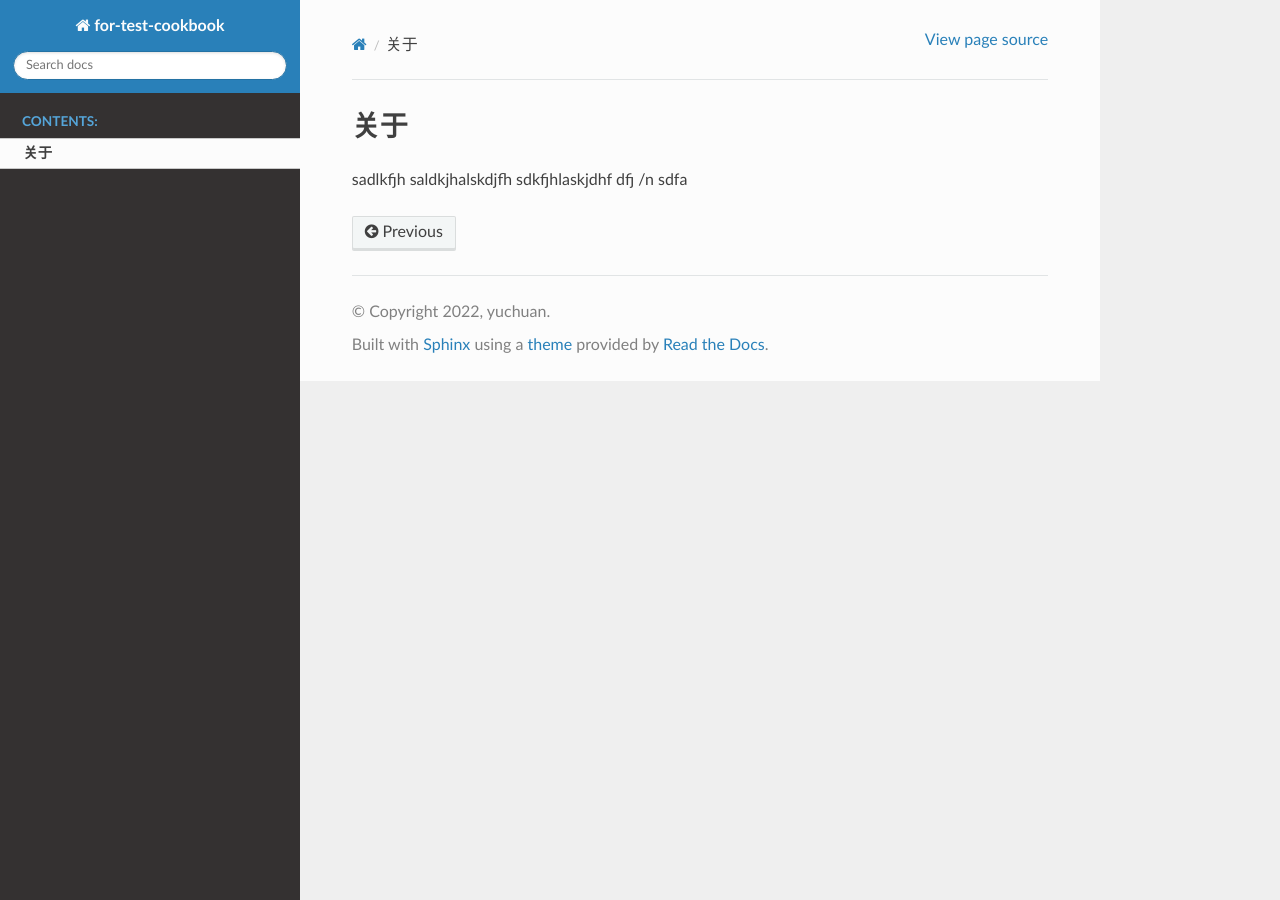
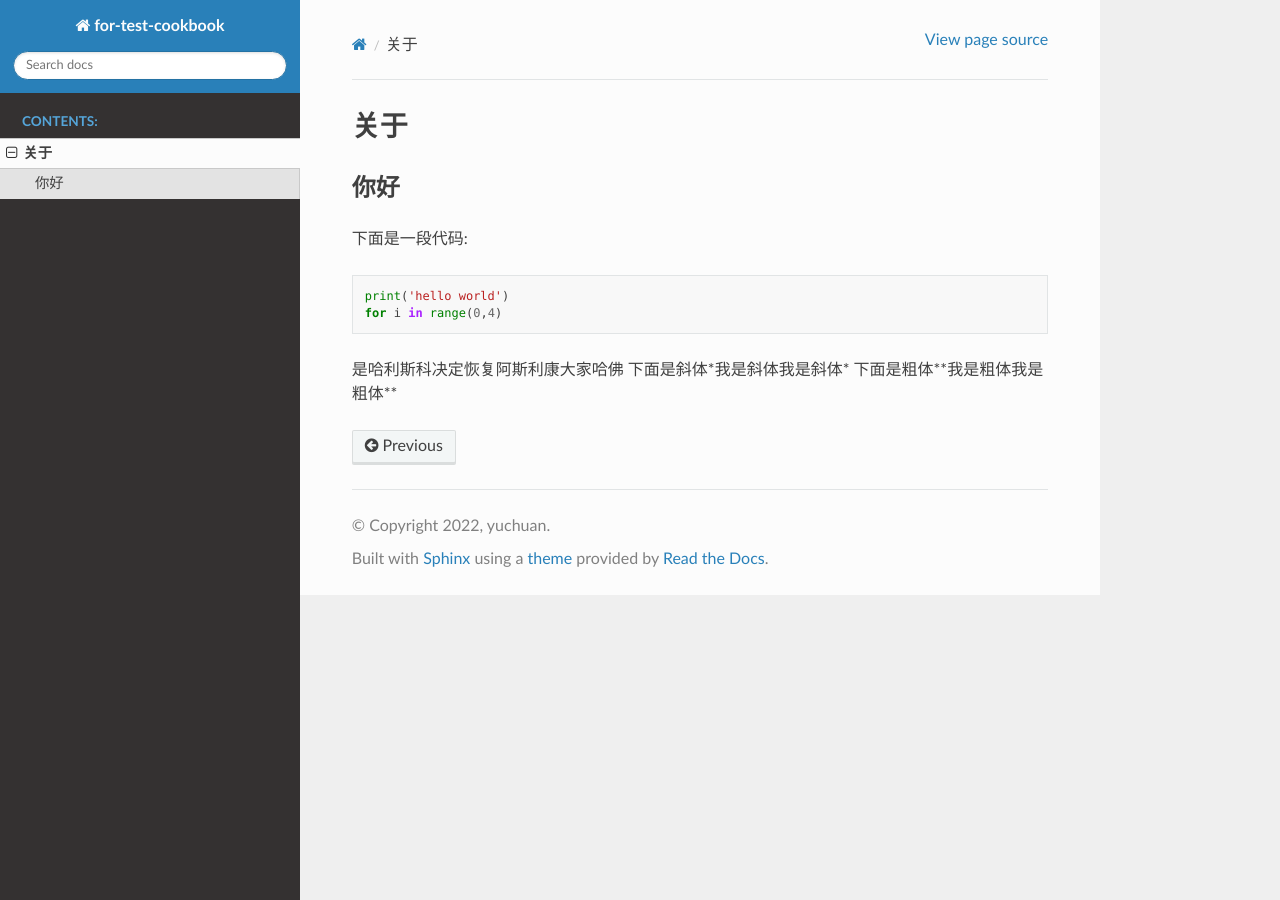
Before and after one commit to yuchuan0528/test-cookbook, a Sphinx documentation site: the page built from source/12111.rst, in a window 1280 px wide. Built offline with Sphinx 7.4.7 and the Read the Docs theme 2.0.0, drawn with Linux system fonts in a browser that asks for light colours.

Commit message:
update cookbook

```diff
--- a/source/12111.rst
+++ b/source/12111.rst
@@ -3,8 +3,13 @@
 关于
 ============
 
-sadlkfjh saldkjhalskdjfh
-sdkfjhlaskjdhf
-dfj
-/n
-sdfa
+你好
+~~~~~~~
+下面是一段代码::
+
+    print('hello world')
+    for i in range(0,4)
+
+是哈利斯科决定恢复阿斯利康大家哈佛
+下面是斜体*我是斜体我是斜体*
+下面是粗体**我是粗体我是粗体**
--- /dev/null
+++ b/source/Untitled-1.py
@@ -0,0 +1,8 @@
+
+{
+    "python.pythonPath": "./venv/bin/python3.7",
+    "restructuredtext.confPath": "${workspaceFolder}",
+    "editor.detectIndentation": false,
+    "editor.insertSpaces": true,
+    "editor.tabSize": 3,
+}
```
